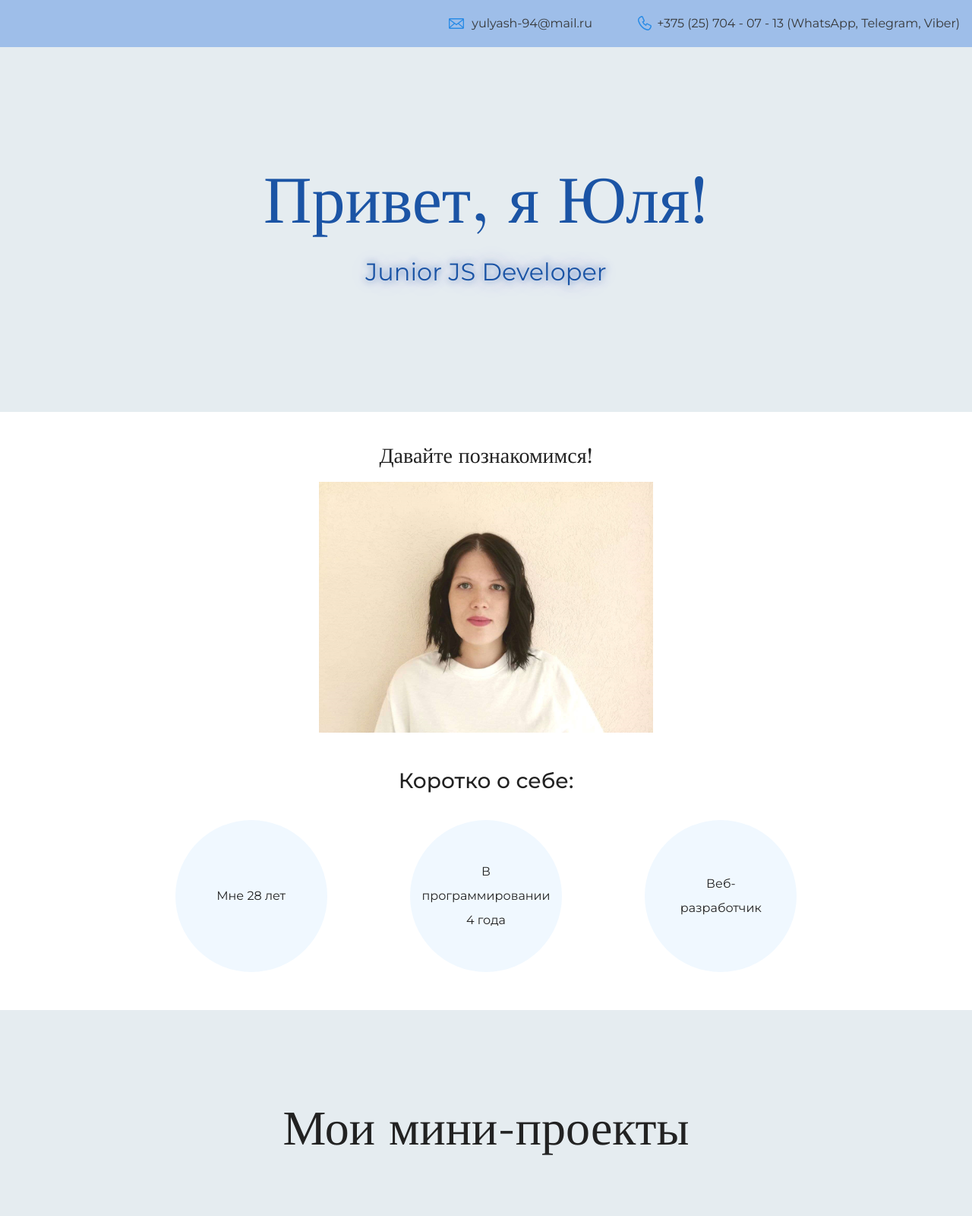
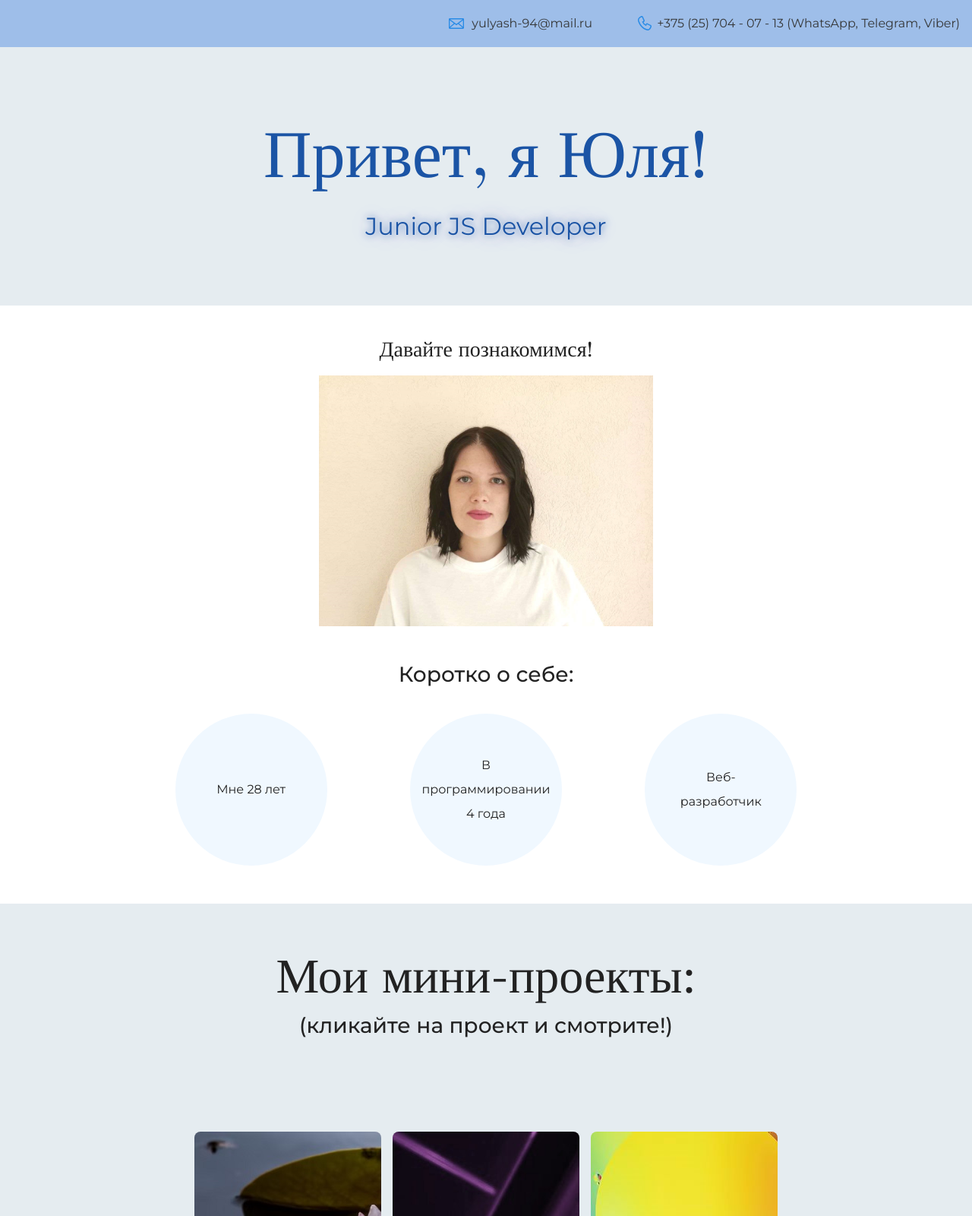
Before and after one commit to JuliaSh777/visitkaNew, a plain HTML site: page index.html in a window 1280 px wide. Shown: the top 1600 px of the page at 76% size. Drawn offline with nearby package versions, Linux system fonts and the light colour scheme.

Commit message:
Add files via upload

```diff
--- a/index.html
+++ b/index.html
@@ -41,8 +41,9 @@
 
     <section class="portfolio">
         <div class="container">
-            <h2 class="subheading">Мои мини-проекты</h2>
+            <h2 class="subheading">Мои мини-проекты:</h2>
 
+             <h3>(кликайте на проект и смотрите!)</h3>
 
 
         </div>
@@ -71,40 +72,6 @@
             </div>
           </a>
 
-          <!-- <a class="card card-reveal" href="#">
-            <img class="card-img-top" src="https://source.unsplash.com/fqgt7A43-K0/400x500" />
-            <div class="card-body">
-              <div class="card-title">Umbrella kiss</div>
-            </div>
-          </a>
-
-          <a class="card card-reveal" href="#">
-            <img class="card-img-top" src="https://source.unsplash.com/WxFRIj4KGTk/400x600" />
-            <div class="card-body">
-              <div class="card-title">The Tulip</div>
-            </div>
-          </a>
-
-          <a class="card card-reveal" href="#">
-            <img class="card-img-top" src="https://source.unsplash.com/dSua0aBdSTU/600x500" />
-            <div class="card-body">
-              <div class="card-title">postes</div>
-            </div>
-          </a>
-
-          <a class="card card-reveal" href="#">
-            <img class="card-img-top" src="https://source.unsplash.com/4nMr12C6Pw8/400x500" />
-            <div class="card-body">
-              <div class="card-title">Read to smile</div>
-            </div>
-          </a>
-
-          <a class="card card-reveal" href="#">
-            <img class="card-img-top" src="https://source.unsplash.com/DMS_Lz32y2A/400x200" />
-            <div class="card-body">
-              <div class="card-title">Tower of Terror</div>
-            </div>
-          </a> -->
         </div>
       </div>
 
--- a/newStyles.css
+++ b/newStyles.css
@@ -11,9 +11,7 @@ body {
     background-position: top center; */
     }
 
-    .block2 {
 
-    }
 
   .container {
     max-width: 928px;
@@ -22,7 +20,7 @@ body {
   }
 
   .page-header {
-    margin: 0 0 160px;
+    margin: 0 0 100px;
     padding: 15px 0 15px;
     background-color: rgba(112, 161, 229, 0.6);
   }
@@ -53,7 +51,7 @@ body {
 
   .hero-image {
     /* margin-bottom: 620px; */
-    height: 40vh;
+    height: 30vh;
   }
 
   .hero-image .container {
@@ -81,13 +79,13 @@ body {
   }
 
   .intro {
-    margin: 0 0 120px;
+    margin: 0 0 60px;
     background-color: white;
     /* margin-bottom: 1000px; */
   }
 
   .subheading {
-    margin: 0 0 56px;
+    margin: 0 0 0px;
     font-family: "Old Standard TT", "Times", "Times New Roman", serif;
     font-size: 64px;
     line-height: 80px;
@@ -186,6 +184,7 @@ body {
     padding: 40px 0;
     background-color: #00417d;
     color: #ffffff;
+    margin-top: 40px;
   }
 
   .page-footer a {
@@ -245,6 +244,9 @@ body {
     margin: 0 auto;
 
   } */
+
+
+
 
   .card-columns {
     -webkit-column-count: 3; /*Выставляем кол-во колонок*/
```
